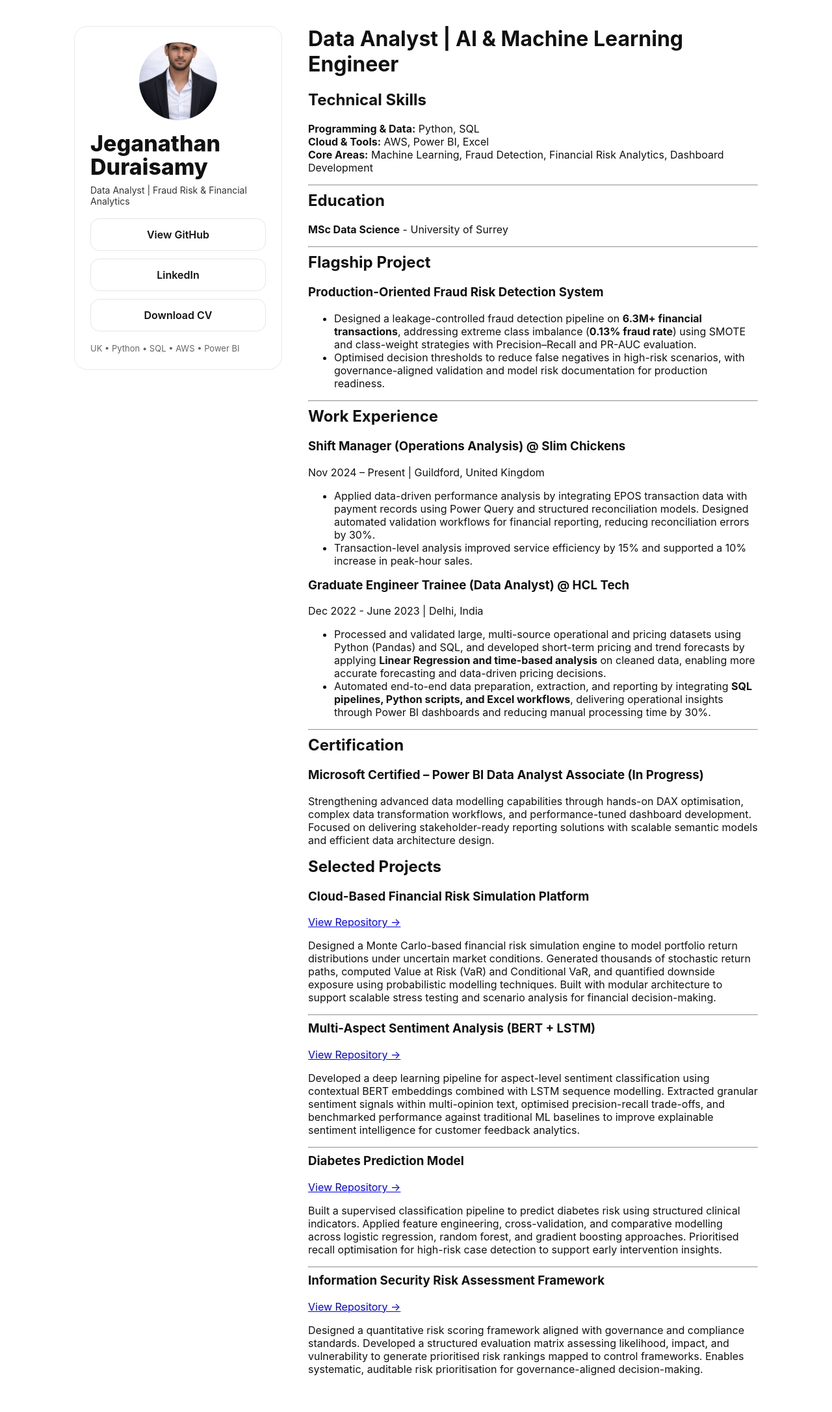
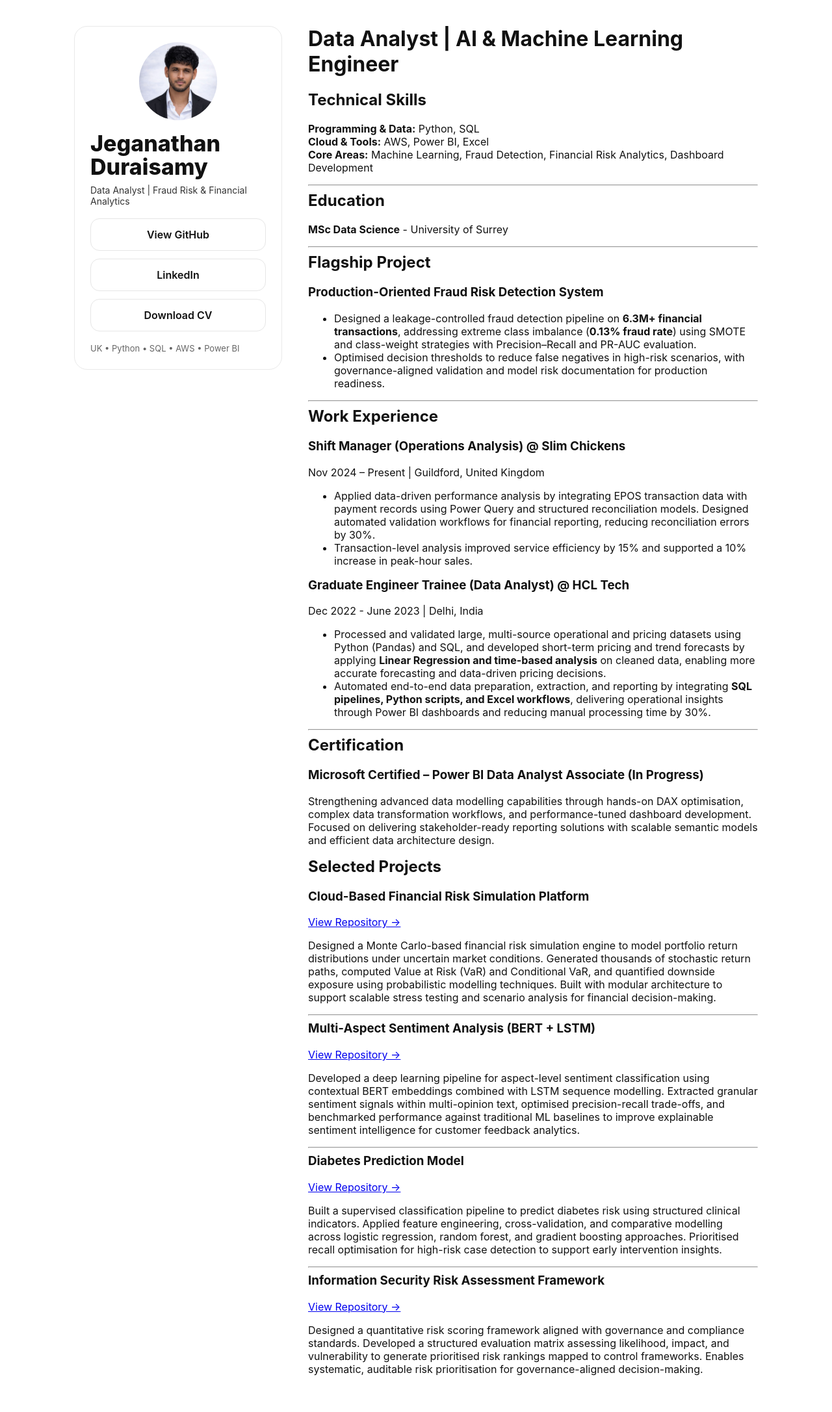
Before and after one commit to samplerittgithub/Data-Analyst-, a Jekyll site: the page built from index.md, in a window 1280 px wide. Shown: the whole page at 65% size. Built offline with Jekyll 4.4.1, drawn with Linux system fonts in a browser that asks for light colours; our own code applies the rules of GitHub Pages for plain Markdown files.

Commit message:
Update style.css

```diff
--- a/assets/css/style.css
+++ b/assets/css/style.css
@@ -35,7 +35,7 @@ body {
   height: 120px;
   border-radius: 999px;
   object-fit: cover;
-  object-position: center 65%;
+  object-position: center 10%;
   display: block;
   margin: 0 auto 18px auto;
 }
```
